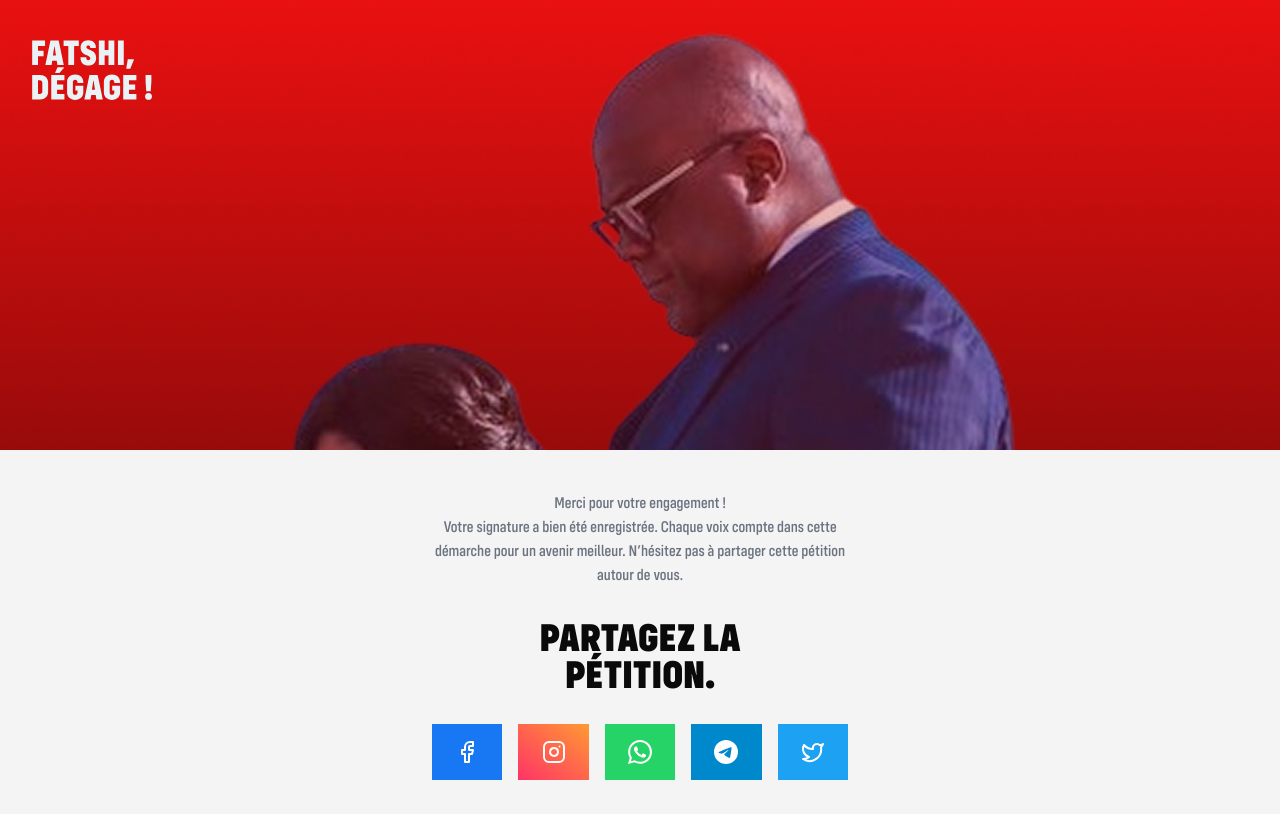
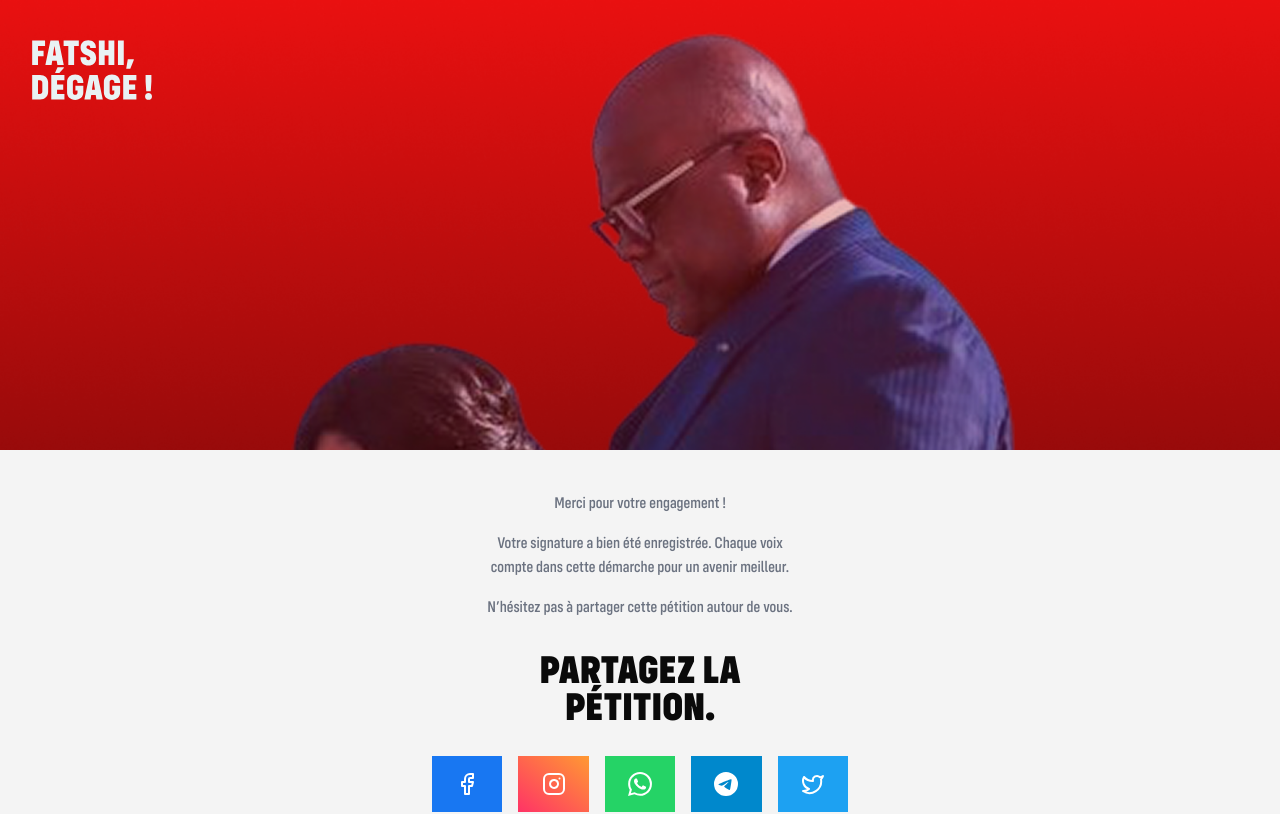
Before and after one commit to jambu43/fdegage, a Next.js app: page /share in a window 1280 px wide. Shown: the top 814 px of the page. Built offline with nearby package versions, Linux system fonts and the light colour scheme.

Commit message:
fixe padding.

```diff
--- a/app/share/page.tsx
+++ b/app/share/page.tsx
@@ -1,17 +1,25 @@
-import Header from "@/components/home/header"
-import { Facebook, Instagram, Twitter } from "lucide-react"
+import Header from "@/components/home/header";
+import { Facebook, Instagram, Twitter } from "lucide-react";
 
 export default function SharePage() {
-  const petitionUrl = typeof window !== "undefined" ? window.location.href : ""
-  const message = "Rejoignez-moi pour signer cette pétition importante !"
+  const petitionUrl = typeof window !== "undefined" ? window.location.href : "";
+  const message = "Rejoignez-moi pour signer cette pétition importante !";
 
   const shareLinks = {
-    facebook: `https://www.facebook.com/sharer/sharer.php?u=${encodeURIComponent(petitionUrl)}`,
-    twitter: `https://twitter.com/intent/tweet?url=${encodeURIComponent(petitionUrl)}&text=${encodeURIComponent(message)}`,
-    whatsapp: `https://wa.me/?text=${encodeURIComponent(message + " " + petitionUrl)}`,
-    telegram: `https://t.me/share/url?url=${encodeURIComponent(petitionUrl)}&text=${encodeURIComponent(message)}`,
+    facebook: `https://www.facebook.com/sharer/sharer.php?u=${encodeURIComponent(
+      petitionUrl
+    )}`,
+    twitter: `https://twitter.com/intent/tweet?url=${encodeURIComponent(
+      petitionUrl
+    )}&text=${encodeURIComponent(message)}`,
+    whatsapp: `https://wa.me/?text=${encodeURIComponent(
+      message + " " + petitionUrl
+    )}`,
+    telegram: `https://t.me/share/url?url=${encodeURIComponent(
+      petitionUrl
+    )}&text=${encodeURIComponent(message)}`,
     instagram: `https://www.instagram.com/`, // Note: Instagram doesn't support direct sharing links
-  }
+  };
 
   return (
     <main className="min-h-screen">
@@ -19,16 +27,23 @@ export default function SharePage() {
 
       <div className="max-w-md mx-auto px-4 mt-10">
         <div className="">
-          <p className="text-center mb-8 text-gray-500 font-normal">
-            Merci pour votre engagement ! <br />
+          <div className="mb-8 max-w-xs mx-auto">
+            <p className="text-center mb-4 text-gray-500 font-normal">
+              Merci pour votre engagement !
+            </p>
+            <p className="text-center mb-4 text-gray-500 font-normal">
+              Votre signature a bien été enregistrée. Chaque voix compte dans
+              cette démarche pour un avenir meilleur.
+            </p>
+            <p className="text-center  text-gray-500 font-normal">
+              N’hésitez pas à partager cette pétition autour de vous.
+            </p>
+          </div>
+          <h2 className="font-extrabold text-[40px] leading-[37px] text-center mb-8">
+            PARTAGEZ LA <br /> PÉTITION.
+          </h2>
 
-            Votre signature a bien été enregistrée. Chaque voix compte dans cette démarche pour un avenir meilleur.
-
-            N’hésitez pas à partager cette pétition autour de vous.
-          </p>
-          <h2 className="font-extrabold text-[40px] leading-[37px] text-center mb-8">PARTAGEZ LA <br /> PÉTITION.</h2>
-
-          <div className="grid grid-cols-5 m-auto gap-4 mb-28">
+          <div className="grid grid-cols-5 m-auto gap-4 mb-14">
             <a
               href={shareLinks.facebook}
               target="_blank"
@@ -92,7 +107,7 @@ export default function SharePage() {
         </div>
       </div>
     </main>
-  )
+  );
 }
 
 function WhatsAppIcon({ className }: { className?: string }) {
@@ -100,7 +115,7 @@ function WhatsAppIcon({ className }: { className?: string }) {
     <svg viewBox="0 0 24 24" fill="currentColor" className={className}>
       <path d="M17.472 14.382c-.297-.149-1.758-.867-2.03-.967-.273-.099-.471-.148-.67.15-.197.297-.767.966-.94 1.164-.173.199-.347.223-.644.075-.297-.15-1.255-.463-2.39-1.475-.883-.788-1.48-1.761-1.653-2.059-.173-.297-.018-.458.13-.606.134-.133.298-.347.446-.52.149-.174.198-.298.298-.497.099-.198.05-.371-.025-.52-.075-.149-.669-1.612-.916-2.207-.242-.579-.487-.5-.669-.51-.173-.008-.371-.01-.57-.01-.198 0-.52.074-.792.372-.272.297-1.04 1.016-1.04 2.479 0 1.462 1.065 2.875 1.213 3.074.149.198 2.096 3.2 5.077 4.487.709.306 1.262.489 1.694.625.712.227 1.36.195 1.871.118.571-.085 1.758-.719 2.006-1.413.248-.694.248-1.289.173-1.413-.074-.124-.272-.198-.57-.347m-5.421 7.403h-.004a9.87 9.87 0 01-5.031-1.378l-.361-.214-3.741.982.998-3.648-.235-.374a9.86 9.86 0 01-1.51-5.26c.001-5.45 4.436-9.884 9.888-9.884 2.64 0 5.122 1.03 6.988 2.898a9.825 9.825 0 012.893 6.994c-.003 5.45-4.437 9.884-9.885 9.884m8.413-18.297A11.815 11.815 0 0012.05 0C5.495 0 .16 5.335.157 11.892c0 2.096.547 4.142 1.588 5.945L.057 24l6.305-1.654a11.882 11.882 0 005.683 1.448h.005c6.554 0 11.89-5.335 11.893-11.893a11.821 11.821 0 00-3.48-8.413Z" />
     </svg>
-  )
+  );
 }
 
 function TelegramIcon({ className }: { className?: string }) {
@@ -108,5 +123,5 @@ function TelegramIcon({ className }: { className?: string }) {
     <svg viewBox="0 0 24 24" fill="currentColor" className={className}>
       <path d="M11.944 0A12 12 0 0 0 0 12a12 12 0 0 0 12 12 12 12 0 0 0 12-12A12 12 0 0 0 12 0a12 12 0 0 0-.056 0zm4.962 7.224c.1-.002.321.023.465.14a.506.506 0 0 1 .171.325c.016.093.036.306.02.472-.18 1.898-.962 6.502-1.36 8.627-.168.9-.499 1.201-.82 1.23-.696.065-1.225-.46-1.9-.902-1.056-.693-1.653-1.124-2.678-1.8-1.185-.78-.417-1.21.258-1.91.177-.184 3.247-2.977 3.307-3.23.007-.032.014-.15-.056-.212s-.174-.041-.249-.024c-.106.024-1.793 1.14-5.061 3.345-.48.33-.913.49-1.302.48-.428-.008-1.252-.241-1.865-.44-.752-.245-1.349-.374-1.297-.789.027-.216.325-.437.893-.663 3.498-1.524 5.83-2.529 6.998-3.014 3.332-1.386 4.025-1.627 4.476-1.635z" />
     </svg>
-  )
+  );
 }
```
